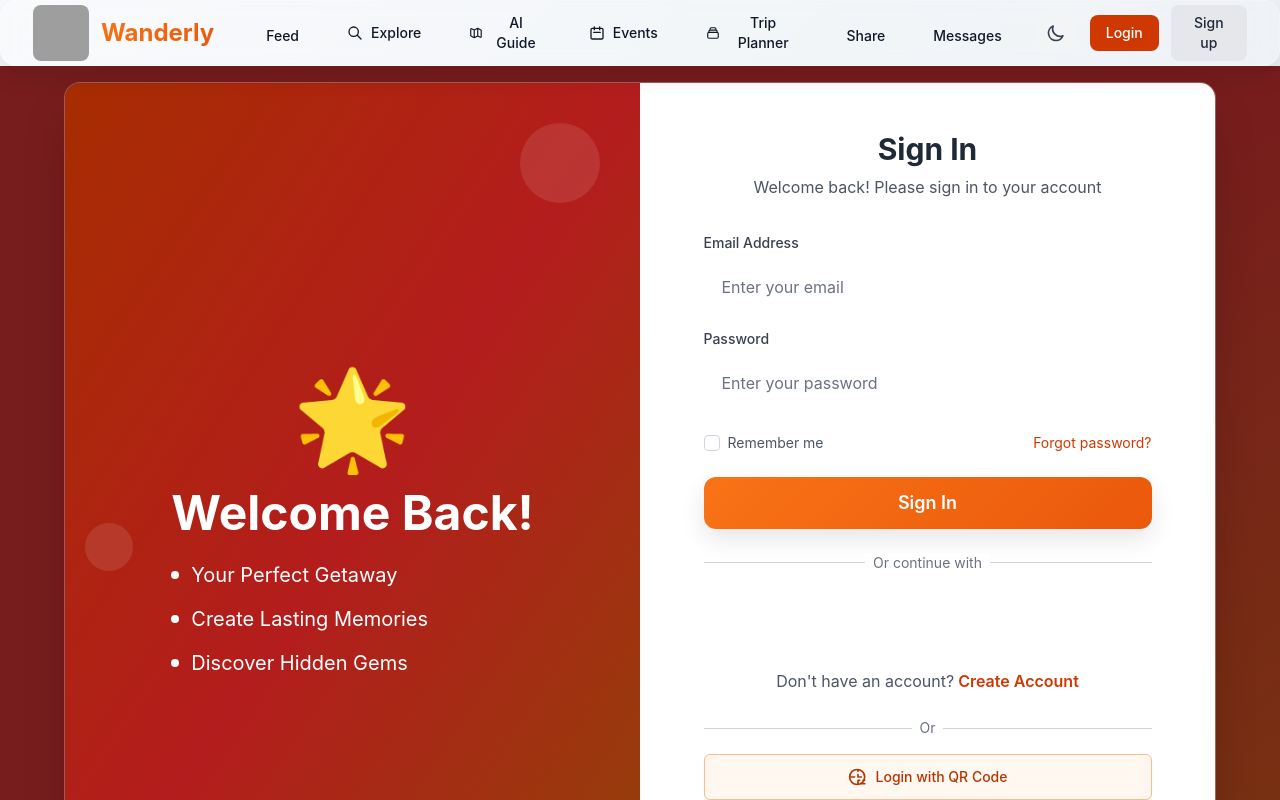
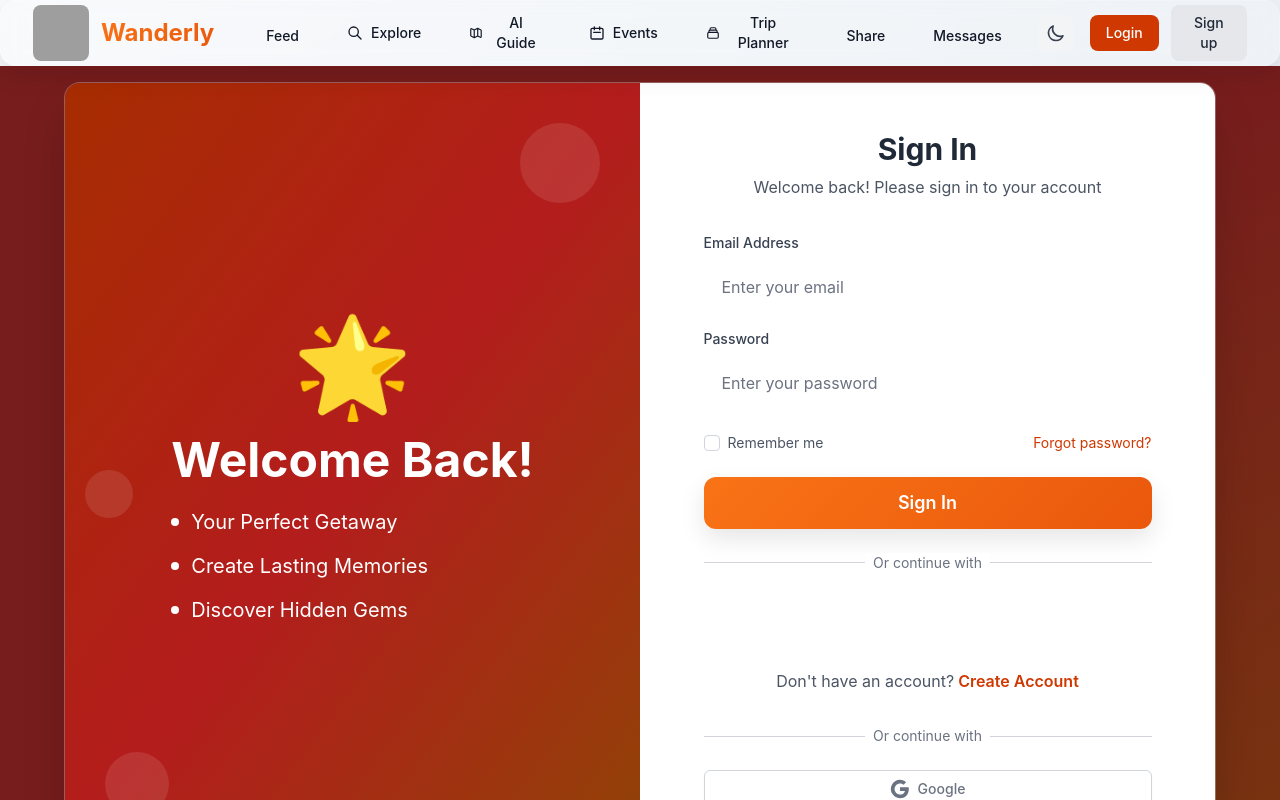
Before and after one commit to HasanRzayev/ExperienceSharing, a React (Vite) app: page /login in a window 1280 px wide. Shown: the top 800 px of the page. Built offline with nearby package versions, Linux system fonts and the light colour scheme; no server answers; grey boxes are pictures that could not be loaded.

Commit message:
Remove QR Code login option from Login page

```diff
--- a/src/App.jsx
+++ b/src/App.jsx
@@ -13,7 +13,6 @@ const FooterComponent = lazy(() => import("./components/Footer"));
 const CardAbout = lazy(() => import('./pages/CardAbout'));
 const Login = lazy(() => import("./pages/Login"));
 const SignUp = lazy(() => import("./pages/SignUp"));
-const QRLogin = lazy(() => import("./pages/QRLogin"));
 const ForgotPassword = lazy(() => import("./pages/ForgotPassword"));
 const ResetPassword = lazy(() => import("./pages/ResetPassword"));
 const ProfilePage = lazy(() => import("./pages/Profil"));
@@ -203,7 +202,6 @@ export default function App() {
                   <Route path="/about/:id" element={<CardAbout />} />
                   <Route path="/card/:id" element={<CardAbout />} />
                   <Route path="/login" element={isLoggedIn ? <Navigate to="/" /> : <Login onLogin={handleLogin} />} />
-                  <Route path="/qr-login" element={<QRLogin />} />
                   <Route path="/signup" element={isLoggedIn ? <Navigate to="/" /> : <SignUp />} />
                   <Route path="/forgot-password" element={isLoggedIn ? <Navigate to="/" /> : <ForgotPassword />} />
                   <Route path="/reset-password" element={isLoggedIn ? <Navigate to="/" /> : <ResetPassword />} />
--- a/src/pages/Login.jsx
+++ b/src/pages/Login.jsx
@@ -182,30 +182,6 @@ function Login({ onLogin }) {
                   </p>
                 </div>
 
-                {/* QR Login Option */}
-                <div className="mt-6 text-center">
-                  <div className="relative">
-                    <div className="absolute inset-0 flex items-center">
-                      <div className="w-full border-t border-gray-300" />
-                    </div>
-                    <div className="relative flex justify-center text-sm">
-                      <span className="px-2 bg-white text-gray-500">Or</span>
-                    </div>
-                  </div>
-
-                  <div className="mt-4">
-                    <button
-                      onClick={() => navigate('/qr-login')}
-                      className="w-full inline-flex justify-center items-center py-3 px-4 border border-orange-300 rounded-md shadow-sm bg-orange-50 text-sm font-medium text-orange-700 hover:bg-orange-100 transition-smooth"
-                    >
-                      <svg className="w-5 h-5 mr-2" fill="none" stroke="currentColor" viewBox="0 0 24 24">
-                        <path strokeLinecap="round" strokeLinejoin="round" strokeWidth={2} d="M12 4v1m6 11h2m-6 0h-2v4m0-11v3m0 0h.01M12 12h4.01M16 20h4M4 12h4m12 0a9 9 0 11-18 0 9 9 0 0118 0z" />
-                      </svg>
-                      Login with QR Code
-                    </button>
-                  </div>
-                </div>
-
                 {/* Social Login */}
                 <div className="mt-8">
                   <div className="relative">
```
